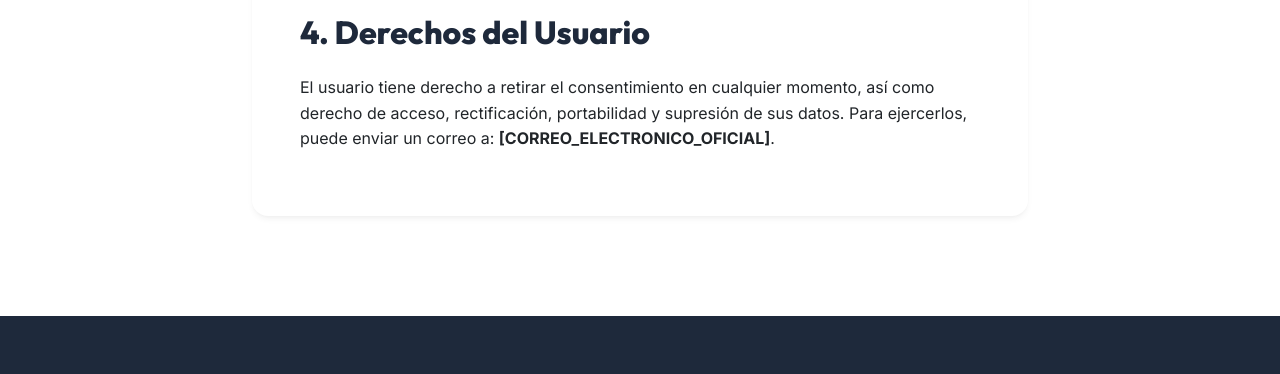
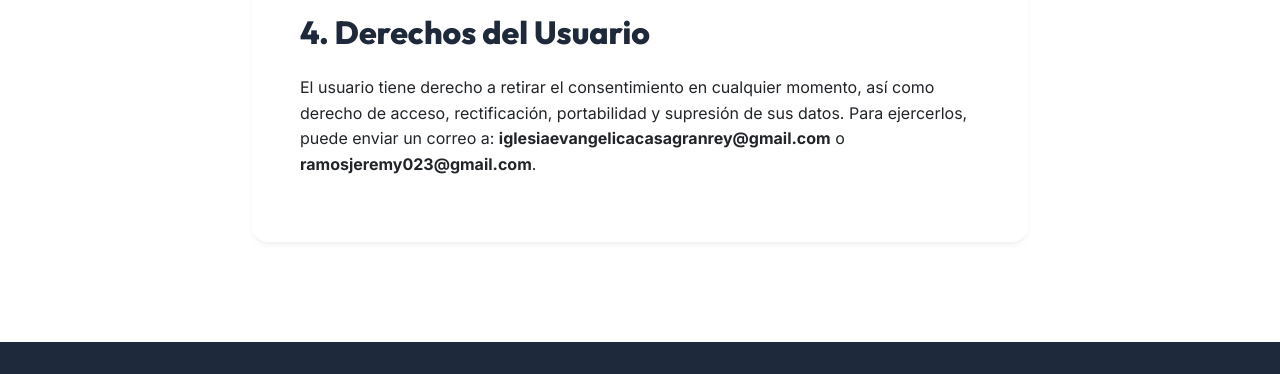
Before and after one commit to JeremyRamos01/IGCGRY, a plain HTML site: page WEB IGLESIA/frontend/politica-privacidad.html in a window 1280 px wide. Shown: the part 1011-1385 px from the top of the page. Drawn offline with nearby package versions, Linux system fonts and the light colour scheme.

Commit message:
legal: Actualizar correos de contacto en textos legales

```diff
--- a/WEB IGLESIA/frontend/politica-privacidad.html
+++ b/WEB IGLESIA/frontend/politica-privacidad.html
@@ -40,7 +40,7 @@
                     <p>Se conservarán durante no más tiempo del necesario para mantener el fin del tratamiento. Como se indica en nuestras normas, los datos del chat son efímeros y se eliminan en 24 horas.</p>
 
                     <h2 class="mb-4" style="color: var(--primary-dark);">4. Derechos del Usuario</h2>
-                    <p>El usuario tiene derecho a retirar el consentimiento en cualquier momento, así como derecho de acceso, rectificación, portabilidad y supresión de sus datos. Para ejercerlos, puede enviar un correo a: <strong>[CORREO_ELECTRONICO_OFICIAL]</strong>.</p>
+                    <p>El usuario tiene derecho a retirar el consentimiento en cualquier momento, así como derecho de acceso, rectificación, portabilidad y supresión de sus datos. Para ejercerlos, puede enviar un correo a: <strong>iglesiaevangelicacasagranrey@gmail.com</strong> o <strong>ramosjeremy023@gmail.com</strong>.</p>
                 </div>
             </div>
         </section>
```
Also changed, not shown: WEB IGLESIA/frontend/aviso-legal.html (+1 -1 lines).
